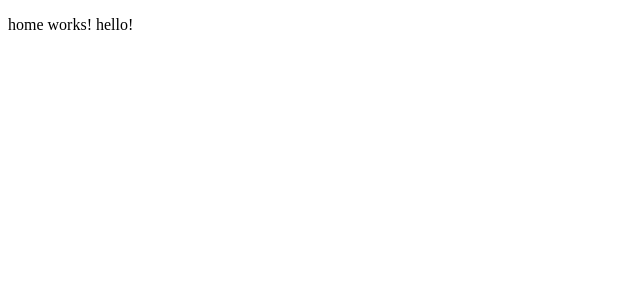
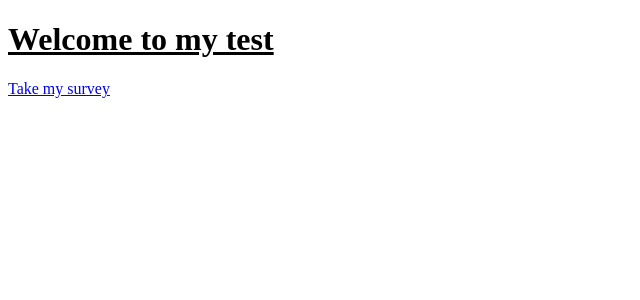
Before and after one commit to benhayehudi/uja-app, an Angular app: page / in a window 1280 px wide. Shown: the top 300 px of the page, without its empty margins (0-640 px from the left). Built offline with nearby package versions, Linux system fonts and the light colour scheme.

Commit message:
h1 text and a href link in home component

```diff
--- a/src/app/home/home.component.html
+++ b/src/app/home/home.component.html
@@ -1,3 +1,5 @@
-<p>
-  home works! hello!
-</p>
+<h1>
+  Welcome to my test
+</h1>
+
+<a href="/survey">Take my survey</a>
--- a/src/app/home/home.component.scss
+++ b/src/app/home/home.component.scss
@@ -0,0 +1,4 @@
+h1 {
+  font-weight: bold;
+  text-decoration: underline;
+}
--- a/src/index.html
+++ b/src/index.html
@@ -2,7 +2,7 @@
 <html lang="en">
 <head>
   <meta charset="utf-8">
-  <title>UjaApp</title>
+  <title>Welcome to my test</title>
   <base href="/">
 
   <meta name="viewport" content="width=device-width, initial-scale=1">
```
